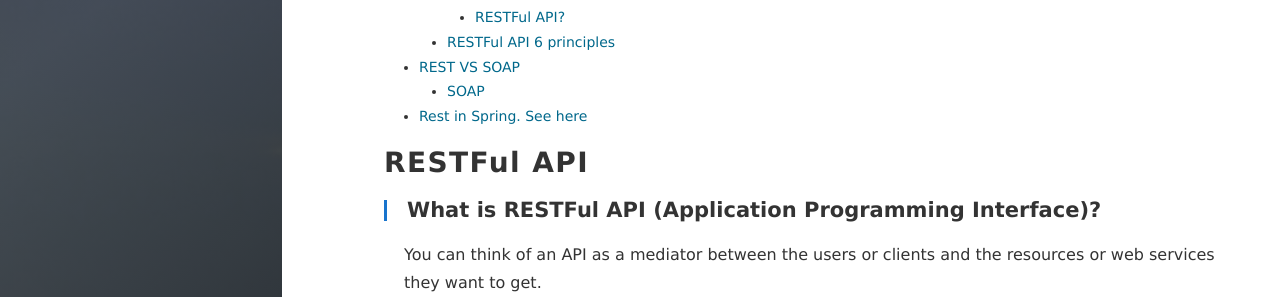
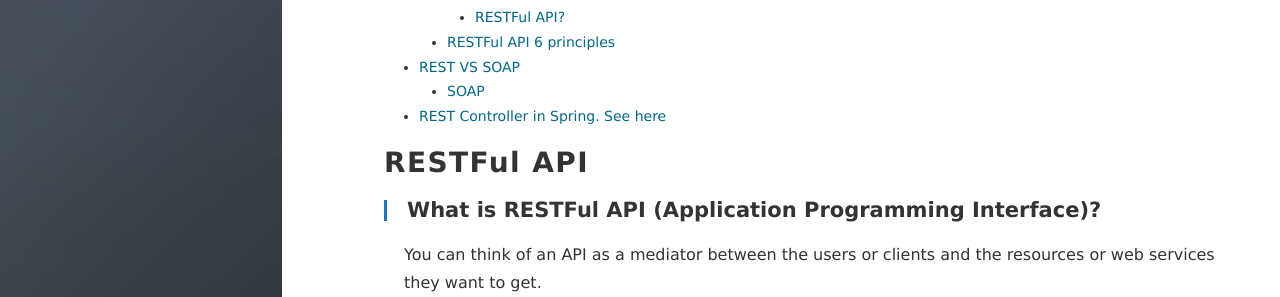
Before and after one commit to ChrisZZhong/chriszzhong.github.io, a Jekyll site: the page built from _posts/2023-04-12-RESTFulAPI.md, in a window 1280 px wide and 1400 px high. Shown: the part 239-536 px from the top of the window. Built offline with Jekyll 4.4.1, drawn with Linux system fonts in a browser that asks for light colours; nearby versions of some CDN libraries; comment, search, counter and statistics services are not loaded; some of the changed text lies outside the part shown.

Commit message:
Restful api & rest controller

```diff
--- a/_posts/2023-04-12-RESTFulAPI.md
+++ b/_posts/2023-04-12-RESTFulAPI.md
@@ -45,4 +45,4 @@ Soap document need to have a root element called `<Envelope>`, which is required
 1. Header: contains routing and processing information.
 2. Body: contains the actual message.
 
-# Rest in Spring. See [here](https://chriszzhong.github.io/2023/04/REST-in-Spring/)
+# REST Controller in Spring. See [here](https://chriszzhong.github.io/2023/04/REST-in-Spring/)
```
Also changed, not shown: _posts/2023-04-12-REST-in-Spring.md (+1 -1 lines).
